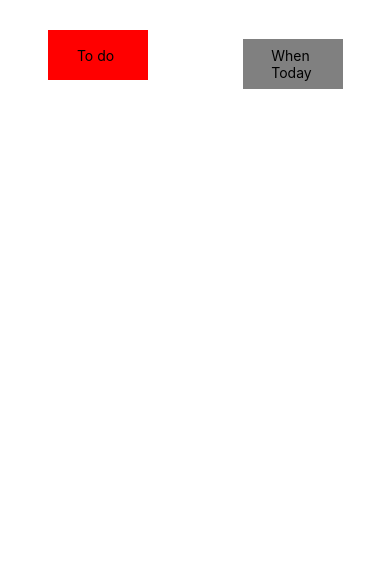
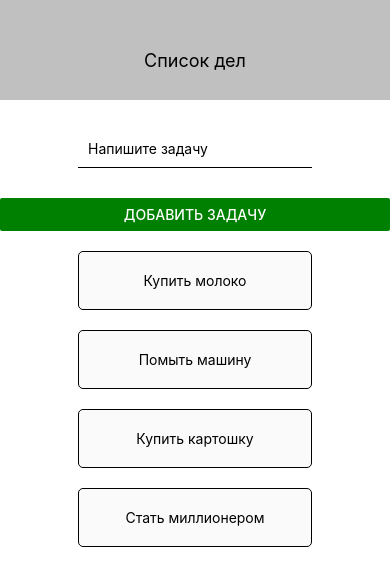
Before and after one commit to iDeymos/onethingtodo, a React Native app: screen / in a window 390 px wide. Shown: the top 586 px of the page. Built offline with nearby package versions, Linux system fonts and the light colour scheme.

Commit message:
Завершение учебной тудушки

```diff
--- a/App.js
+++ b/App.js
@@ -1,46 +1,44 @@
 import { StatusBar } from 'expo-status-bar';
-import { StyleSheet, Text, View, SafeAreaView, Alert, TouchableOpacity} from 'react-native';
+import React, { useState } from 'react';
+import { FlatList, StyleSheet, Text, View } from 'react-native';
+import Header from './components/Header';
+import Listitem from './components/ListItem'
+import Form from './components/Form'
 
 export default function App() {
-  const handleButtonPress = () => Alert.alert("Onethingtodo сообщает", "Первое тестовое сообщение", [
-    {text: "Ok", onPress: () => console.log('Oke')},
-    {text: "Cancel", onPress: () => console.log('Niet')}
-  ]);
 
-  const messageBox = <Text style={styles.box}>- Hello there!</Text>
-  const messageBox2 = <Text style={styles.box}>- General Kenobi.</Text>
+  const [listOfItems, setListOfItems] = useState([
+    {text: 'Купить молоко', key: '1'},
+    {text: 'Помыть машину', key: '2'},
+    {text: 'Купить картошку', key: '3'},
+    {text: 'Стать миллионером', key: '4'},
+  ])
+
+  const addHandler = (text) => {
+    setListOfItems((list) => {
+      return [
+        { text: text, key: Math.random().toString(36).substring(7) },
+        ...list
+      ]
+    })
+  }
+
+const deleteHandler = (key) => {
+  setListOfItems((list) => {
+    return list.filter(listOfItems => listOfItems.key != key)
+  });
+
+}
 
   return (
-    <SafeAreaView style={styles.mainBlock}>
-
-      <TouchableOpacity onPress={() => console.log('Жмяк по To do')}>
-        <View style={[styles.box, {backgroundColor: 'red'}]} >
-          <Text>To do {'\n'}</Text>
-        </View>
-      </TouchableOpacity>
-
-      <TouchableOpacity onPress={() => console.log('Жмяк по дате')}>
-        <View style={[styles.box, {backgroundColor: 'grey'}]}>
-          <Text>When {'\n'}Today</Text>
-        </View>
-      </TouchableOpacity>
-
-    </SafeAreaView>
+    <View>
+      <Header></Header>
+      <Form addHandler={addHandler}/>
+      <View>
+        <FlatList data={listOfItems} renderItem={({ item }) => (
+          <Listitem el={item} deleteHandler={deleteHandler}></Listitem>
+        )} />
+      </View>
+    </View>
   );
 }
-
-const styles = StyleSheet.create({
-  mainBlock: {
-    paddingTop: 30,
-    flex: 1,
-    flexDirection: 'row',
-    justifyContent: 'space-around',
-    alignItems: 'baseline'
-  },
-  box: {
-    width: 100,
-    height: 50,
-    justifyContent: 'center',
-    alignItems: 'center'
-  }
-});
```
